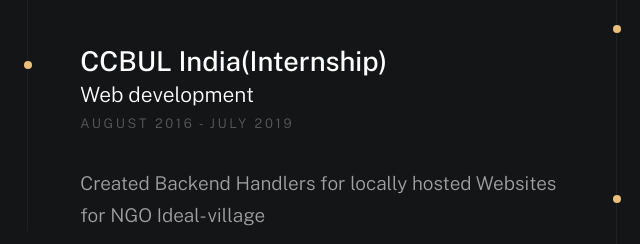
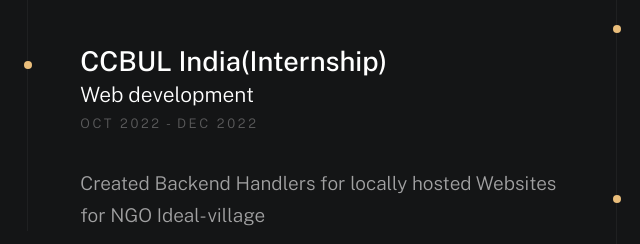
Before and after one commit to amankrsah/portfolio, a plain HTML site: page index.html in a window 1280 px wide. Shown: the part 2539-2783 px from the top of the page, 47-687 px from the left. Drawn offline with nearby package versions, Linux system fonts and the light colour scheme; a web font is replaced by a local one.

Commit message:
Update index.html

```diff
--- a/index.html
+++ b/index.html
@@ -192,7 +192,7 @@
                                 <div class="timeline__header">
                                     <h4 class="timeline__title">CCBUL India(Internship)</h4>
                                     <h5 class="timeline__meta">Web development</h5>
-                                    <p class="timeline__timeframe">August 2016 - July 2019</p>
+                                    <p class="timeline__timeframe">Oct 2022 - Dec 2022</p>
                                 </div>
                                 <div class="timeline__desc">
                                 <p>Created Backend Handlers for locally hosted Websites for NGO
```
